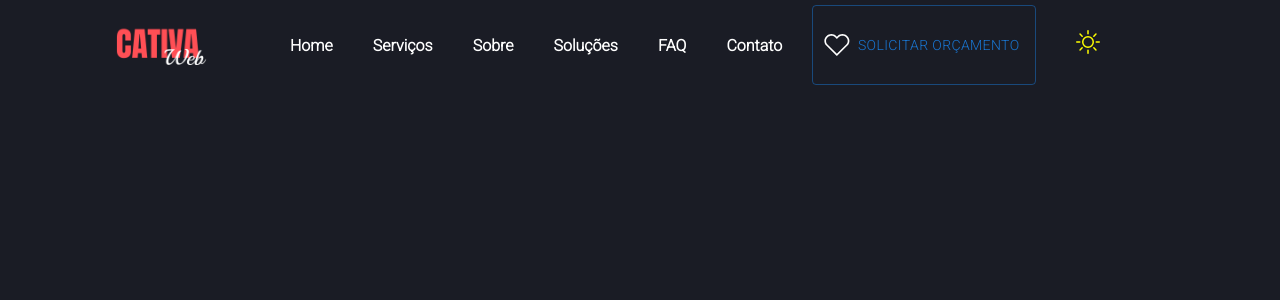
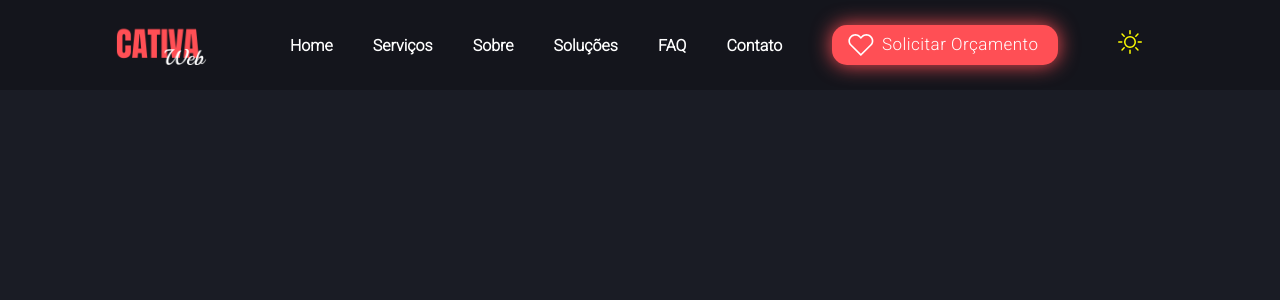
Before and after one commit to luanfreire25/cativa-web, a React (Vite) app: page / in a window 1280 px wide. Shown: the top 300 px of the page. Built offline with nearby package versions, Linux system fonts and the light colour scheme.

Commit message:
estilizando o botão de solicitar orçamento.

```diff
--- a/index.html
+++ b/index.html
@@ -4,7 +4,7 @@
     <meta charset="UTF-8" />
     <link rel="icon" type="image/svg+xml" href="/vite.svg" />
     <meta name="viewport" content="width=device-width, initial-scale=1.0" />
-    <title>Vite + React</title>
+    <title>CativaWeb :: Sua agência de sites!</title>
   </head>
   <body>
     <div id="root"></div>
--- a/src/components/buttons/SolicitarOrcamento.jsx
+++ b/src/components/buttons/SolicitarOrcamento.jsx
@@ -1,10 +1,25 @@
 import Button from "@mui/material/Button";
 import Heart from "../icons/Heart";
+import "../../styles/Button.css";
 
 const SolicitarOrcamento = () => {
   return (
     <>
-      <Button variant="outlined" startIcon={<Heart />}>
+      <Button
+        style={{
+          background: "#FF4F55",
+          color: "#fff",
+          boxShadow: "0px 0px 20px #FF4F55",
+          margin: "20px",
+          padding: "5px 20px",
+          border: "none",
+          borderRadius: "15px",
+          textTransform: "none",
+          fontSize: "17px"
+        }}
+        variant="outlined"
+        startIcon={<Heart />}
+      >
         Solicitar Orçamento
       </Button>
     </>
--- a/src/styles/Navbar.css
+++ b/src/styles/Navbar.css
@@ -1,5 +1,6 @@
 .navbar{
     display: flex;
+    background-color: rgba(0,0,0,0.25);
     padding: 5px 100px;
     font-weight: 600;
     gap: 30px;
```
Also changed, not shown: src/styles/Button.css (added), 1 other file (tests, documents, lock files or other folders).
